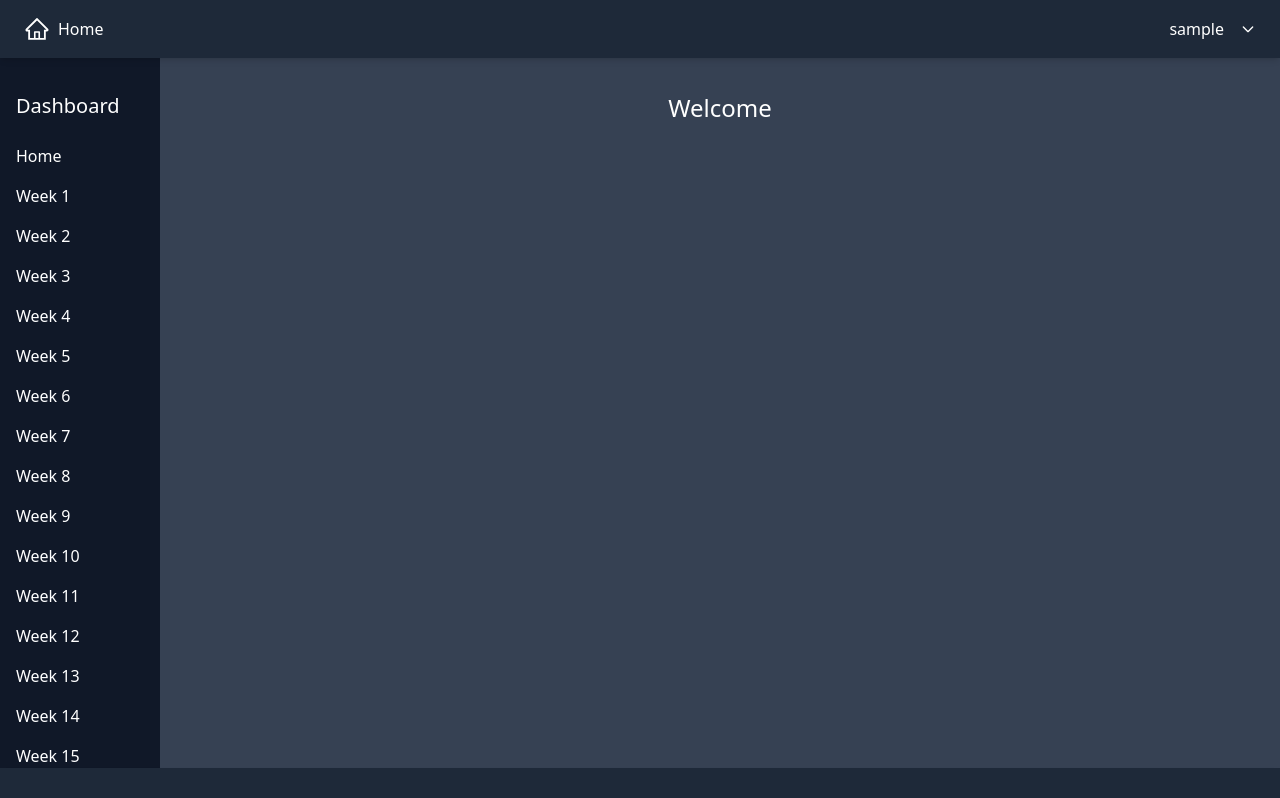
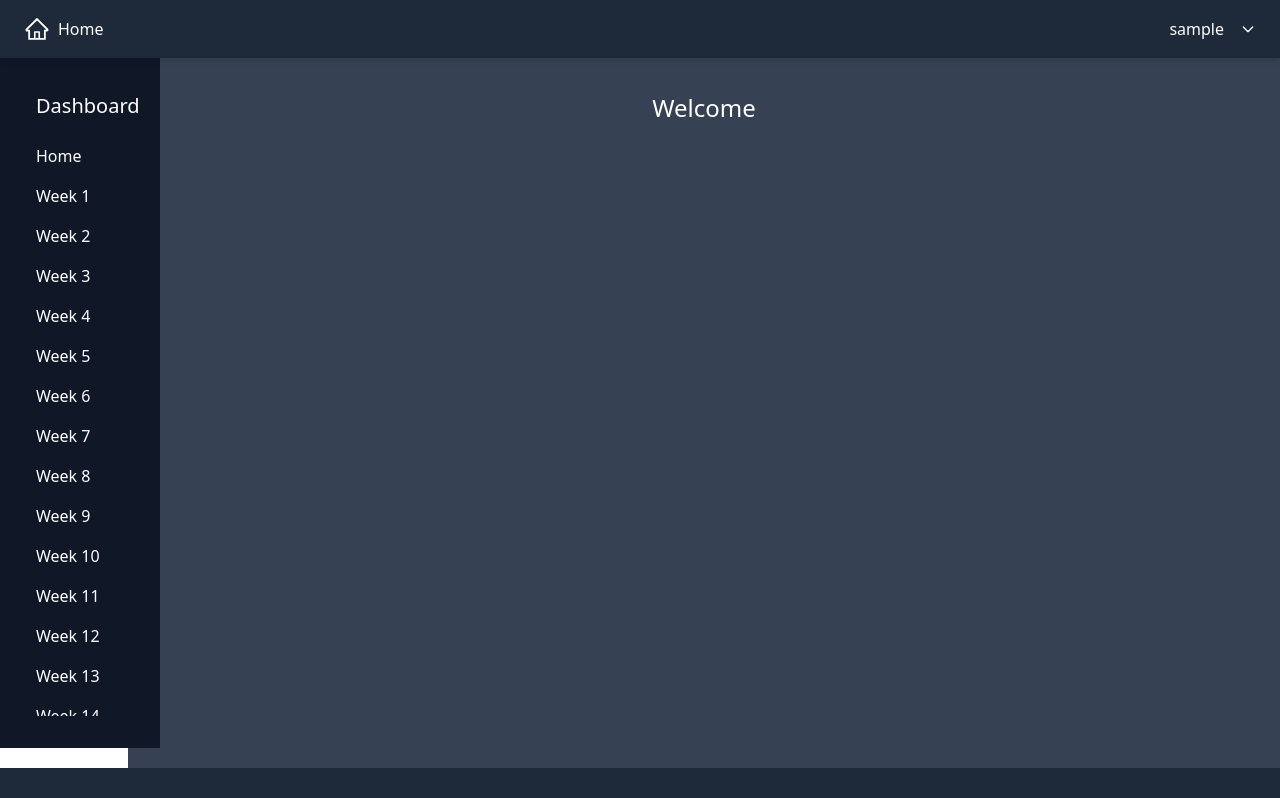
Before and after one commit to williamscodebox/ffApp, a React (Vite) app in the folder frontend/: page /menu in a window 1280 px wide. Shown: the top 798 px of the page. Built offline with nearby package versions, Linux system fonts and the light colour scheme; sample sign-in values are in the browser's storage.

Commit message:
updated Sidebar

```diff
--- a/frontend/src/components/Sidebar.jsx
+++ b/frontend/src/components/Sidebar.jsx
@@ -4,6 +4,11 @@ import { makeWeek } from "../../data/data";
 
 function Sidebar() {
   const { updateValues } = useValues();
+
+  const scrollSidebar = (amount) => {
+    const sidebar = document.querySelector(".overflow-auto");
+    sidebar.scrollBy({ top: amount, behavior: "smooth" });
+  };
 
   const handleClick = (w, m) => {
     // w is for week and m is for month
@@ -34,8 +39,18 @@ function Sidebar() {
   ];
 
   return (
-    <div className="bg-gray-900 text-white w-[10rem] h-full p-4 pt-10 ">
+    <div className=" bg-gray-900 text-white w-[10rem] h-[87%] p-4 pt-10 pb-8 fixed">
       {/*add fixed above to the div css and then add scroll bar to sidebar*/}
+
+      {/* Scroll Up Button */}
+      {/* <button
+        onClick={() => scrollSidebar(-100)}
+        className="absolute top-2 left-1/2 transform -translate-x-1/2 bg-gray-700 text-white px-3 py-1 rounded hover:bg-gray-600"
+      >
+        ▲
+      </button> */}
+
+      <div className="h-full overflow-auto scrollbar-hide sidebar pl-5 pb-5">
         <h1 className="text-xl">Dashboard</h1>
         <ul className="mt-6 space-y-4">
           <li>
@@ -63,6 +78,14 @@ function Sidebar() {
           })}
         </ul>
       </div>
+      {/* Scroll Down Button */}
+      {/* <button
+        onClick={() => scrollSidebar(100)}
+        className="absolute bottom-2 left-1/2 transform -translate-x-1/2 bg-gray-700 text-white px-3 py-1 rounded hover:bg-gray-600"
+      >
+        ▼
+      </button> */}
+    </div>
   );
 }
 
--- a/frontend/src/index.css
+++ b/frontend/src/index.css
@@ -22,3 +22,43 @@
   /* height: 200vh; */
   width: 100%;
 }
+.sidebar {
+  direction: rtl; /* Switch text direction to right-to-left */
+  overflow: auto; /* Enable scrolling */
+}
+
+.sidebar * {
+  direction: ltr; /* Preserve normal text direction */
+}
+
+.sidebar::-webkit-scrollbar {
+  width: 8px; /* Width of the scrollbar */
+}
+
+.sidebar::-webkit-scrollbar-track {
+  background: #1a202c; /* Track color */
+}
+
+.sidebar::-webkit-scrollbar-thumb {
+  background: #4a5568; /* Scrollbar handle color */
+  border-radius: 4px; /* Rounded corners */
+}
+
+.sidebar::-webkit-scrollbar-thumb:hover {
+  background: #2d3748; /* Darker color on hover */
+}
+
+.scroll-btn {
+  position: fixed;
+  /* left: 50%; */
+  transform: translateX(-50%);
+  background-color: #4a5568;
+  color: white;
+  border: none;
+  padding: 5px 10px;
+  cursor: pointer;
+}
+
+.scroll-btn:hover {
+  background-color: #2d3748;
+}
```
Lines whose indentation alone changed are shown as unchanged.
